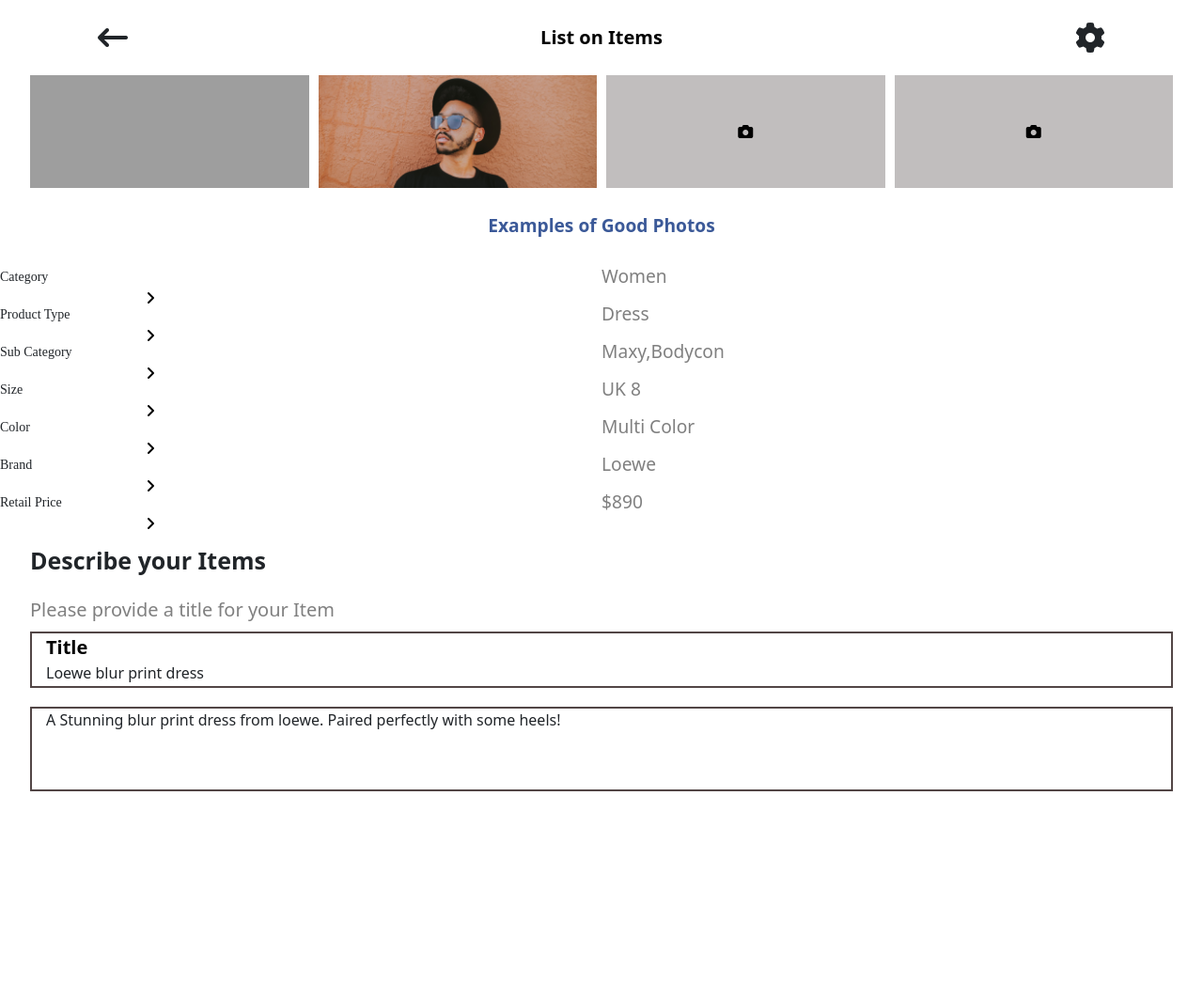
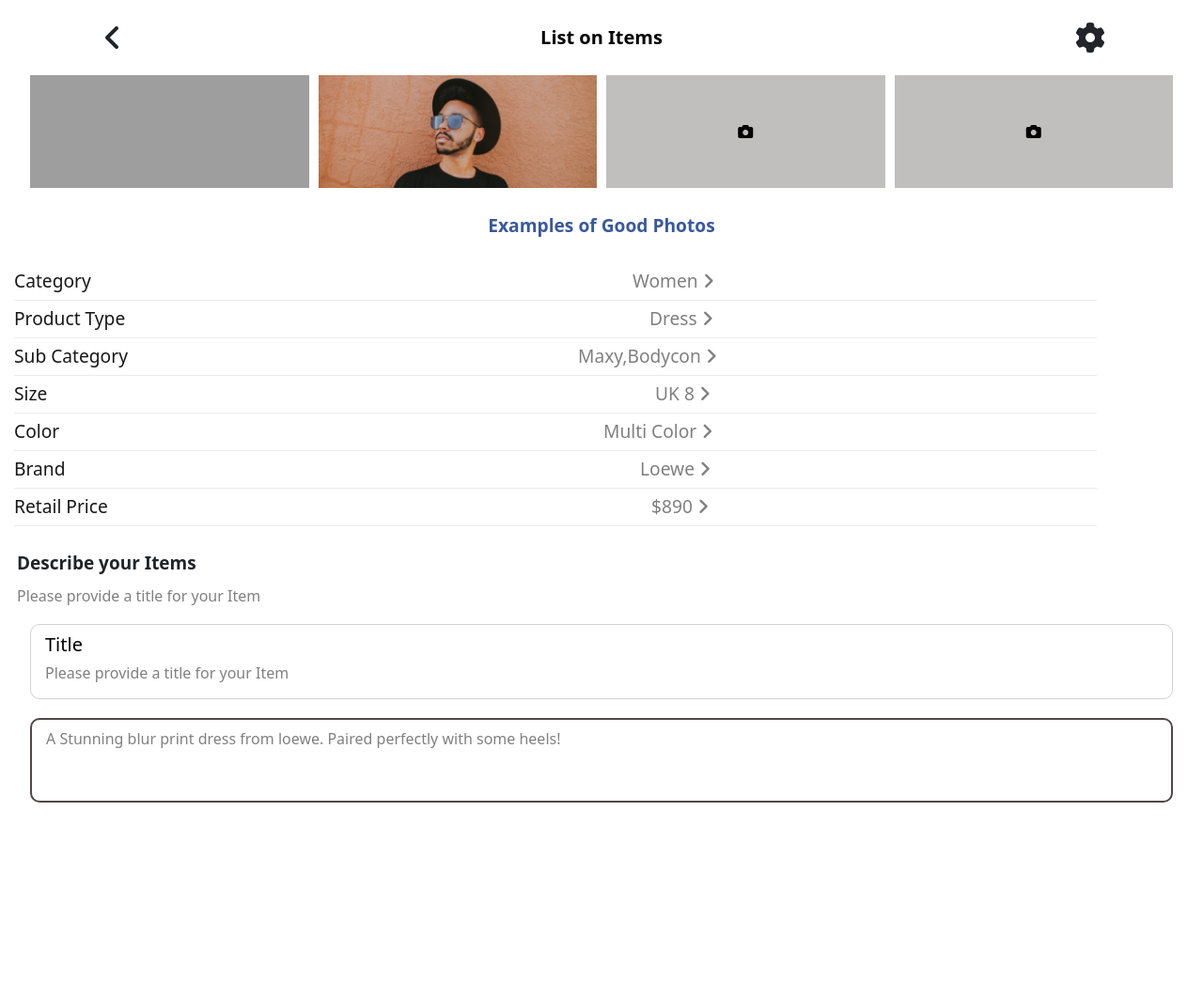
Before and after one commit to Shababhaider13/Sofia-UI, a PHP site: page /sofia/wardrobe.php in a window 1280 px wide. Shown: the whole page at 94% size. Before the commit the page ends 842 px from the top, so only its background shows below. Run offline with PHP 8.4, Linux system fonts and the light colour scheme; some libraries are stand-ins or nearby versions; grey boxes are pictures that could not be loaded.

Commit message:
wardrobe changes

```diff
--- a/style.css
+++ b/style.css
@@ -1647,11 +1647,14 @@ input,
 }
 
 .picdet {
-    width: 100%;
+    margin-left: 15px;
+    margin-right: 15px;
+    width: 90%;
     height: 40px;
     display: grid;
     grid-template-columns: 1fr 1fr;
     grid-template-rows: 1fr;
+    border-bottom: 1px solid #ebebeb;
 }
 
 .picdet1 {
@@ -1679,11 +1682,20 @@ input,
     color: gray;
 }
 
+.picdet4 {
+    font-weight: 400;
+    font-size: larger;
+    font-weight: 15px;
+    color: rgb(24, 24, 24);
+}
+
 #descitem {
     width: 95%;
-    margin: 18px auto;
-    font-size: 25px;
-    font-weight: bolder;
+    margin-top: 25px;
+    margin-left: 18px;
+    margin-right: 18px;
+    font-weight: bold;
+    font-size: 19px;
 }
 
 #profheadrev {
@@ -1694,8 +1706,11 @@ input,
 
 #tititem {
     width: 95%;
-    margin: 8px auto;
-    font-size: 20px;
+    margin-left: 18px;
+    margin-right: 18px;
+    margin-top: 8px;
+    margin-bottom: 18px;
+    font-size: 16px;
     font-weight: lighter;
     color: grey;
 }
@@ -1704,16 +1719,18 @@ input,
     width: 95%;
     padding-left: 15px;
     margin: auto;
-    height: 60px;
-    border: 2px solid rgb(82, 70, 70);
+    height: 80px;
+    border: 1px solid #d1d1d1;
+    border-radius: 10px;
     display: grid;
     grid-template-columns: 1fr;
     grid-template-rows: 1fr 1fr;
 }
 
 #title2 {
+    margin-top: 6px;
     font-size: 20px;
-    font-weight: bold;
+    font-weight: 500;
     color: black;
 }
 
@@ -1730,8 +1747,9 @@ input,
     margin-top: 20px;
     margin-bottom: 10%;
     height: 90px;
-    border: 2px solid rgb(209, 208, 208);
-    overflow: auto;
+    border: 1px solid #d1d1d1;
+    border-radius: 10px;
+    overflow: hidden;
 }
 
 #rent1 {
--- a/wardrobe.php
+++ b/wardrobe.php
@@ -23,7 +23,7 @@
     <!-- header start -->
     <div id="profile_header" style="background-color:white">
         <div class="iconprofileheader">
-            <i class="fa-solid fa-arrow-left-long fa-2x"></i>
+            <i class="fa fa-angle-left fa-2x"></i>
         </div>
         <div id="profile_heading">
             <div id="profhead">List on Items</div>
@@ -58,86 +58,66 @@
     <!-- first accordation -->
     <div class="picdet" style="background-color:white">
         <div class="picdet1">
-            <div class="picdet2">Category</div>
+            <div class="picdet4">Category</div>
         </div>
         <div class="picdet1">
-            <div class="picdet3">Women</div>
-        </div>
-        <div class="nexticon">
-            <i class="fa-solid fa-angle-right"></i>
+            <div class="picdet3" style="margin-left: 82px;">Women <i class="fa-solid fa-angle-right"></i></div>
         </div>
     </div>
 
     <!-- second accordation -->
     <div class="picdet" style="background-color:white">
         <div class="picdet1">
-            <div class="picdet2">Product Type</div>
+            <div class="picdet4">Product Type </div>
         </div>
         <div class="picdet1">
-            <div class="picdet3">Dress</div>
-        </div>
-        <div class="nexticon">
-            <i class="fa-solid fa-angle-right"></i>
+            <div class="picdet3" style="margin-left: 100px;">Dress <i class="fa-solid fa-angle-right"></i></div>
         </div>
     </div>
     <!-- third accordation -->
     <div class="picdet" style="background-color:white">
         <div class="picdet1">
-            <div class="picdet2">Sub Category</div>
+            <div class="picdet4">Sub Category</div>
         </div>
         <div class="picdet1">
-            <div class="picdet3">Maxy,Bodycon</div>
+            <div class="picdet3" style="margin-left: 24px;">Maxy,Bodycon <i class="fa-solid fa-angle-right"></i></div>
         </div>
-        <div class="nexticon">
-            <i class="fa-solid fa-angle-right"></i>
-        </div>
+
     </div>
     <!-- fourth accordation -->
     <div class="picdet" style="background-color:white">
         <div class="picdet1">
-            <div class="picdet2">Size</div>
+            <div class="picdet4">Size</div>
         </div>
         <div class="picdet1">
-            <div class="picdet3">UK 8</div>
-        </div>
-        <div class="nexticon">
-            <i class="fa-solid fa-angle-right"></i>
+            <div class="picdet3" style="margin-left: 106px;">UK 8 <i class="fa-solid fa-angle-right"></i></div>
         </div>
     </div>
     <!-- fivth accordation -->
     <div class="picdet" style="background-color:white">
         <div class="picdet1">
-            <div class="picdet2">Color</div>
+            <div class="picdet4">Color</div>
         </div>
         <div class="picdet1">
-            <div class="picdet3">Multi Color</div>
-        </div>
-        <div class="nexticon">
-            <i class="fa-solid fa-angle-right"></i>
+            <div class="picdet3" style="margin-left: 51px;">Multi Color <i class="fa-solid fa-angle-right"></i></div>
         </div>
     </div>
     <!-- sixth accordation -->
     <div class="picdet" style="background-color:white">
         <div class="picdet1">
-            <div class="picdet2">Brand</div>
+            <div class="picdet4">Brand</div>
         </div>
         <div class="picdet1">
-            <div class="picdet3">Loewe</div>
-        </div>
-        <div class="nexticon">
-            <i class="fa-solid fa-angle-right"></i>
+            <div class="picdet3" style="margin-left: 90px;">Loewe <i class="fa-solid fa-angle-right"></i></div>
         </div>
     </div>
     <!-- seveth accordation -->
     <div class="picdet">
         <div class="picdet1">
-            <div class="picdet2">Retail Price</div>
+            <div class="picdet4">Retail Price</div>
         </div>
         <div class="picdet1">
-            <div class="picdet3">$890</div>
-        </div>
-        <div class="nexticon">
-            <i class="fa-solid fa-angle-right"></i>
+            <div class="picdet3" style="margin-left: 102px;">$890 <i class="fa-solid fa-angle-right"></i></div>
         </div>
     </div>
 
@@ -155,17 +135,16 @@
     <!-- title box start -->
     <div id="titlebox">
         <div id="title2">Title</div>
-        <div>Loewe blur print dress</div>
+        <div id="tititem" style="margin: 0;">
+        Please provide a title for your Item
+        </div>
     </div>
     <div id="titlebox1">
-        <div>A Stunning blur print dress from loewe. Paired perfectly with some heels!</div>
+        <div id="tititem" style="margin-left: 0; margin: top 10px;">A Stunning blur print dress from loewe. Paired perfectly with some heels!</div>
     </div>
     <!-- title box end -->
 
 
-    <!-- footer start -->
-    <?php include 'footer.php' ?>
-    <!-- footer end -->
 
     <script src="https://stackpath.bootstrapcdn.com/bootstrap/5.0.0-alpha1/js/bootstrap.min.js"></script>
     <script src="https://cdn.jsdelivr.net/npm/bootstrap@5.2.0/dist/js/bootstrap.bundle.min.js" integrity="sha384-A3rJD856KowSb7dwlZdYEkO39Gagi7vIsF0jrRAoQmDKKtQBHUuLZ9AsSv4jD4Xa" crossorigin="anonymous"></script>
```
